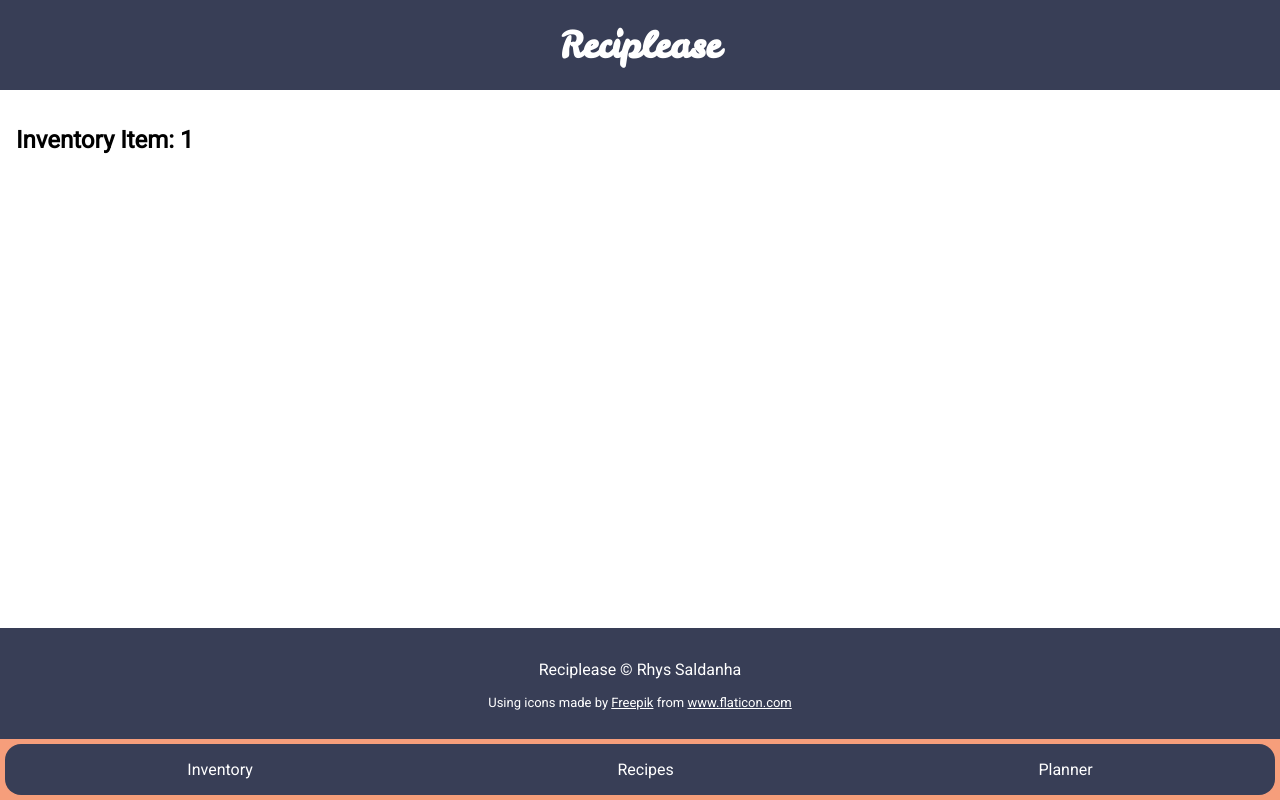
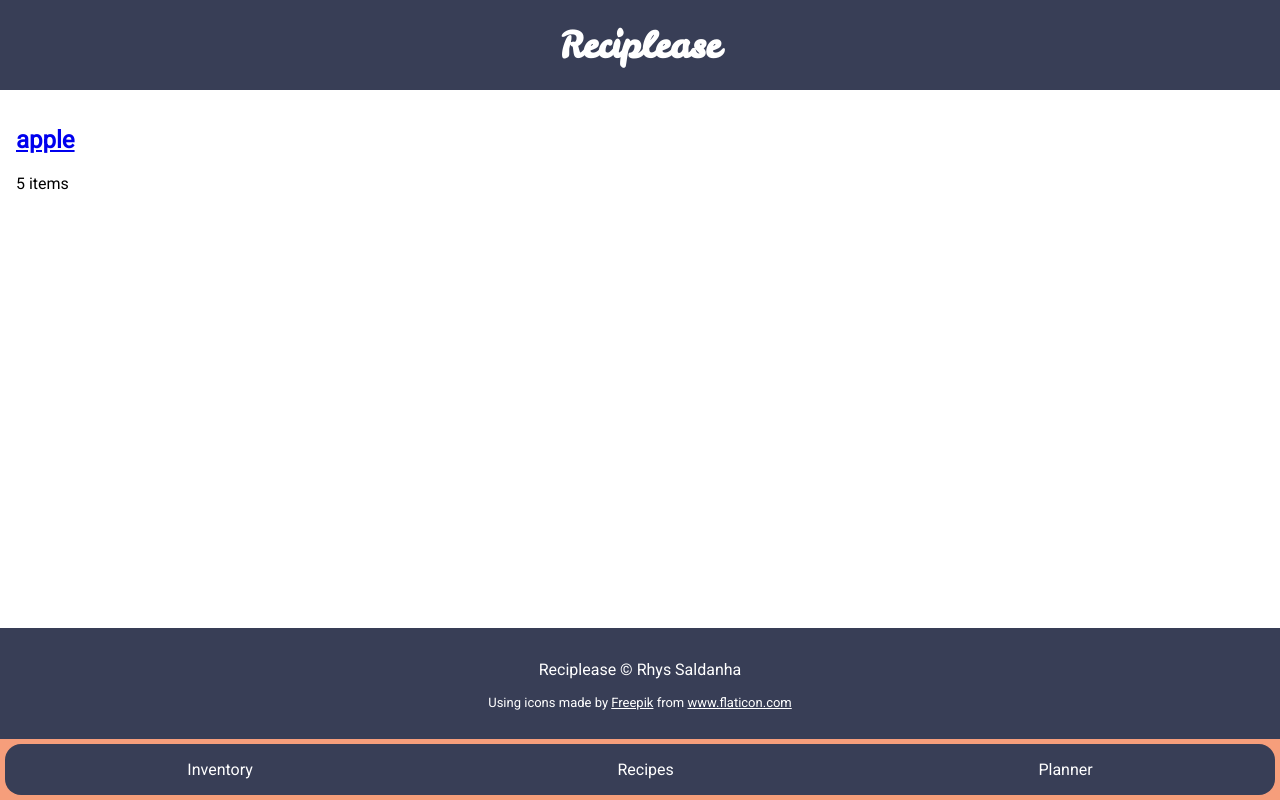
Before and after one commit to reciplease/reciplease-web, a React (Create React App) app: page /inventory/1 in a window 1280 px wide. Built offline with nearby package versions, Linux system fonts and the light colour scheme.

Commit message:
Add hook for inventory item

```diff
--- a/src/api/InventoryService.ts
+++ b/src/api/InventoryService.ts
@@ -1,3 +1,5 @@
+import {useState} from 'react';
+
 export interface InventoryItem {
     id: string;
     name: string;
@@ -5,8 +7,8 @@ export interface InventoryItem {
     measure: string;
 }
 
-export function fetchInventoryList(): InventoryItem[] {
-    return [
+export const useInventoryList = (): InventoryItem[] => {
+    const [items] = useState([
         {
             id: '1',
             name: 'apple',
@@ -19,5 +21,11 @@ export function fetchInventoryList(): InventoryItem[] {
             amount: 6.0,
             measure: 'ITEMS'
         },
-    ];
-}
+    ]);
+    return items;
+};
+
+export const useInventoryItem = (id: string): InventoryItem => {
+    const items = useInventoryList();
+    return items.find(value => value.id === id) as InventoryItem;
+};
--- a/src/components/content/inventory/InventoryItem.tsx
+++ b/src/components/content/inventory/InventoryItem.tsx
@@ -1,5 +1,7 @@
 import React from 'react';
 import {useParams} from 'react-router-dom';
+import {InventoryItemSummary} from './InventoryItemSummary';
+import {useInventoryItem} from '../../../api/InventoryService';
 
 interface InventoryItemUrl {
     id: string;
@@ -7,8 +9,9 @@ interface InventoryItemUrl {
 
 const InventoryItem = () => {
     const {id} = useParams<InventoryItemUrl>();
+    const item = useInventoryItem(id);
     return (
-        <h1>Inventory Item: {id}</h1>
+        <InventoryItemSummary item={item}/>
     );
 };
 
--- /dev/null
+++ b/src/components/content/inventory/InventoryItemSummary.tsx
@@ -0,0 +1,18 @@
+import React, {Fragment} from 'react';
+import {Link} from 'react-router-dom';
+import {InventoryItem} from '../../../api/InventoryService';
+
+interface InventoryItemSummaryProps {
+    item: InventoryItem
+}
+
+export function InventoryItemSummary({item}: InventoryItemSummaryProps) {
+    return (
+        <>
+            <Link to={'/inventory/' + item.id}>
+                <h2>{item.name}</h2>
+            </Link>
+            {item.amount} {item.measure.toLowerCase()}
+        </>
+    );
+}
--- a/src/components/content/inventory/InventorySummary.tsx
+++ b/src/components/content/inventory/InventorySummary.tsx
@@ -1,28 +1,13 @@
-import React, {Fragment} from 'react';
-import {Link} from 'react-router-dom';
-import {fetchInventoryList, InventoryItem} from '../../../api/InventoryService';
-
-interface InventoryItemSummaryProps {
-    item: InventoryItem
-}
-
-function InventoryItemSummary({item}: InventoryItemSummaryProps) {
-    return (
-        <Fragment key={item.id}>
-            <Link to={'/inventory/' + item.id}>
-                <h2>{item.name}</h2>
-            </Link>
-            {item.amount} {item.measure.toLowerCase()}
-        </Fragment>
-    );
-}
+import React from 'react';
+import {useInventoryList} from '../../../api/InventoryService';
+import {InventoryItemSummary} from './InventoryItemSummary';
 
 const InventorySummary = () => {
-    const items = fetchInventoryList();
+    const items = useInventoryList();
     return (
         <>
             {items.map(item => (
-                <InventoryItemSummary item={item}/>
+                <InventoryItemSummary key={item.id} item={item}/>
             ))}
         </>
     );
```
